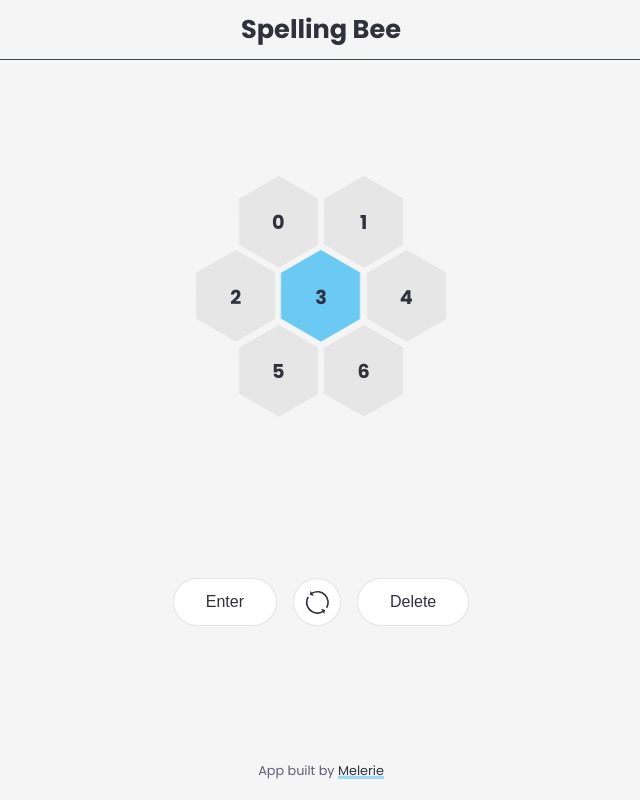
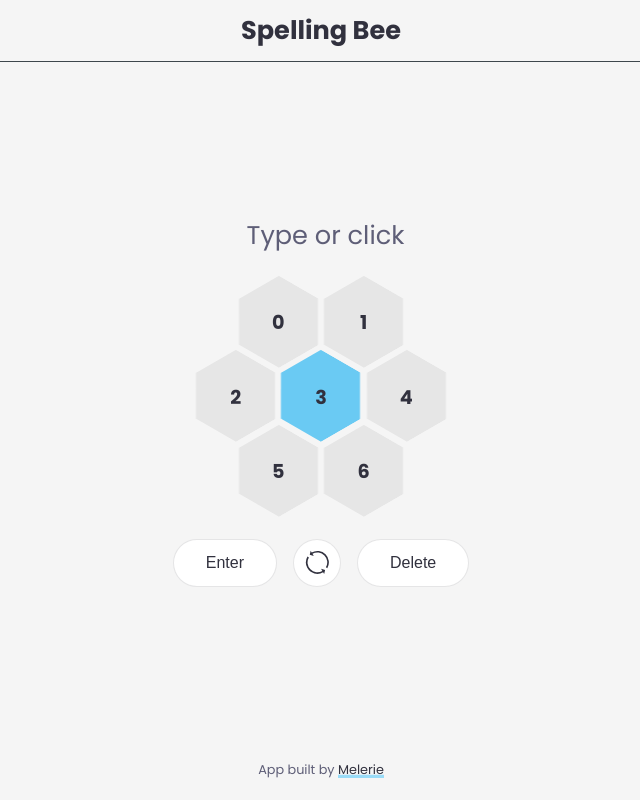
Before and after one commit to melerie/spelling-bee, a React (Create React App) app: page / in a window 1280 px wide. Shown: the whole page, without its empty margins (319-959 px from the left). Built offline with nearby package versions, Linux system fonts and the light colour scheme.

Commit message:
Add spelling input

```diff
--- a/src/components/Hexagons/Hexagons.tsx
+++ b/src/components/Hexagons/Hexagons.tsx
@@ -1,12 +1,19 @@
+import { Dispatch, SetStateAction } from 'react'
 import { Hexagon } from './Hexagon'
-import { Container } from './styles'
+import { Container, HexagonsContainer } from './styles'
 
-export const Hexagons = () => {
+type Props = {
+  setInputLetters: Dispatch<SetStateAction<string | undefined>>
+}
+
+export const Hexagons = ({ setInputLetters }: Props) => {
   return (
     <Container>
-      {[...Array(7)].map((_, i) => {
-        return <Hexagon onClick={() => undefined}>{i}</Hexagon>
-      })}
+      <HexagonsContainer>
+        {[...Array(7)].map((_, i) => {
+          return <Hexagon onClick={() => setInputLetters((letters = '') => letters + i)}>{i}</Hexagon>
+        })}
+      </HexagonsContainer>
     </Container>
   )
 }
--- a/src/components/Hexagons/styles.ts
+++ b/src/components/Hexagons/styles.ts
@@ -90,14 +90,18 @@ export const HexagonContent = styled.span`
 `
 
 export const Container = styled.div`
+  max-width: 250px;
+  margin: 0 auto;
+  width: 100%;
+`
+
+export const HexagonsContainer = styled.div`
   ${({ theme }) => css`
     display: grid;
     grid-gap: 6px;
-    max-width: 250px;
     width: 100%;
-    margin: 0 auto;
     grid-template-columns: repeat(6, 2fr);
-    padding-bottom: 5.4%;
+    padding-bottom: 10%;
 
     ${HexagonContainer}:nth-child(5n+1) {
       grid-column-start: 2;
--- /dev/null
+++ b/src/components/SpellingInput.tsx
@@ -0,0 +1,81 @@
+import styled, { css, keyframes } from 'styled-components'
+import { lighten } from 'polished'
+
+type Props = {
+  letters: string | undefined
+  centerLetter: string
+}
+
+export const SpellingInput = ({ letters, centerLetter }: Props) => {
+  const isLetterUndefined = letters === undefined
+
+  return (
+    <Container>
+      <InputText>
+        {!isLetterUndefined &&
+          Array.from(letters.toUpperCase()).map((letter) => {
+            if (letter === centerLetter.toUpperCase()) {
+              return <CenterLetter>{letter}</CenterLetter>
+            }
+            return letter
+          })}
+      </InputText>
+      <Cursor isLetterUndefined={isLetterUndefined} />
+      {isLetterUndefined && <Placeholder>Type or click</Placeholder>}
+    </Container>
+  )
+}
+
+const blink = keyframes`
+  0% {
+    opacity: 0;
+  }
+  50% {
+    opacity: 1;
+  }
+  100% {
+    opacity: 0;
+  }
+`
+
+const Container = styled.div`
+  display: inline-flex;
+  align-items: center;
+  font-size: 1.6rem;
+  // This is the same as the line height
+  height: 1.6em;
+`
+
+const InputText = styled.span`
+  font-weight: bold;
+  text-transform: uppercase;
+  letter-spacing: 0.05em;
+`
+
+const CenterLetter = styled.span`
+  ${({ theme }) => css`
+    color: ${theme.primary};
+  `}
+`
+
+const Cursor = styled.span<{ isLetterUndefined: boolean }>`
+  ${({ theme, isLetterUndefined }) => css`
+    display: inline-block;
+    width: 0.15em;
+    height: 1.2em;
+    background: ${theme.primary};
+    animation: 1000ms ${blink} step-end infinite;
+
+    ${isLetterUndefined
+      ? css`
+          margin-right: 0.2em;
+        `
+      : css`
+          margin-left: 0.2em;
+        `}
+  `}
+`
+
+const Placeholder = styled.span`
+  color: ${({ theme }) => lighten(0.2, theme.textColour)};
+`
--- a/src/components/index.ts
+++ b/src/components/index.ts
@@ -3,3 +3,4 @@ export * from './Footer'
 export * from './Header'
 export * from './Button'
 export * from './Shuffle'
+export * from './SpellingInput'
--- a/src/globalStyles.ts
+++ b/src/globalStyles.ts
@@ -17,6 +17,7 @@ ${({ theme }) => css`
   body {
     font-family: 'Poppins', sans-serif;
     color: ${theme.textColour};
+    line-height: 1.6;
   }
 
   body {
--- a/src/pages/Main.tsx
+++ b/src/pages/Main.tsx
@@ -1,19 +1,41 @@
 import { styled } from 'styled-components'
 
-import { Button, Hexagons, Shuffle } from '../components'
+import { useState } from 'react'
 
-export const Main = () => (
-  <>
-    <Hexagons />
+import { Button, Hexagons, Shuffle, SpellingInput } from '../components'
+
+export const Main = () => {
+  const [inputLetters, setInputLetters] = useState<string>()
+
+  const handleDelete = () => {
+    setInputLetters((letters) => letters && letters.slice(0, -1))
+  }
+
+  return (
+    <Container>
+      <SpellingInput letters={inputLetters} centerLetter="3" />
+      <Hexagons setInputLetters={setInputLetters} />
       <Inline>
         <Button>Enter</Button>
         <RoundButton>
           <Shuffle />
         </RoundButton>
-      <Button>Delete</Button>
+        <Button onClick={handleDelete}>Delete</Button>
       </Inline>
-  </>
+    </Container>
   )
+}
+
+const Container = styled.main`
+  display: flex;
+  flex-flow: column nowrap;
+  align-items: center;
+  gap: 20px;
+
+  width: 100%;
+  padding: 20px;
+  max-width: 1400px;
+`
 
 const Inline = styled.div`
   display: flex;
```
Lines whose indentation alone changed are shown as unchanged.
